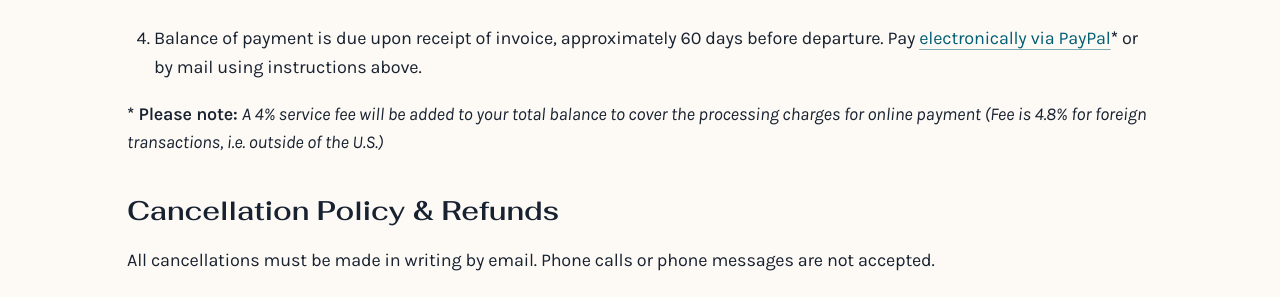
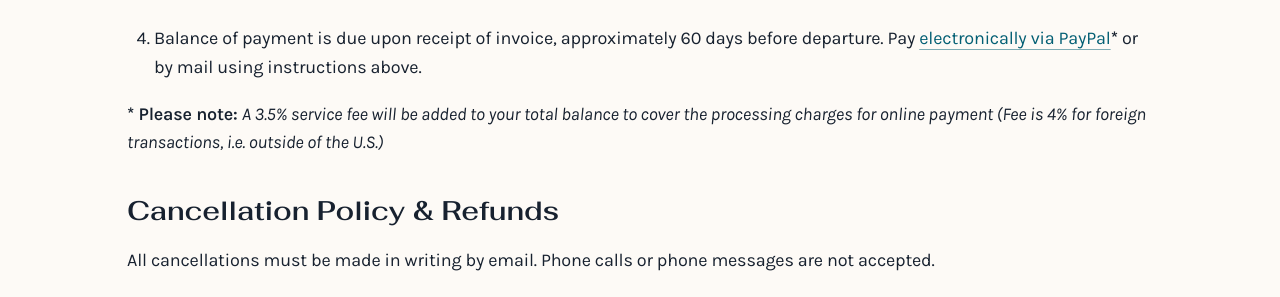
Before and after one commit to Amalfi-Festival/amalfi-festival-org, a Jekyll site: the page built from _programs/writing.md, in a window 1280 px wide and 900 px high, scrolled down 1517 px. Shown: the part 157-454 px from the top of the window. Built offline with Jekyll 4.4.1, drawn with Linux system fonts in a browser that asks for light colours.

Commit message:
Update application-instructions.md
Change service fee percentage

```diff
--- a/_includes/application-instructions.md
+++ b/_includes/application-instructions.md
@@ -37,4 +37,4 @@
 
 1. Balance of payment is due upon receipt of invoice, approximately 60 days before departure. Pay <a href="{{ site.baseurl }}{% link payment.html %}?balance=1">electronically via PayPal</a>**\*** or by mail using instructions above.
 
-**\* Please note:** *A 4% service fee will be added to your total balance to cover the processing charges for online payment (Fee is 4.8% for foreign transactions, i.e. outside of the U.S.)*
+**\* Please note:** *A 3.5% service fee will be added to your total balance to cover the processing charges for online payment (Fee is 4% for foreign transactions, i.e. outside of the U.S.)*
```
